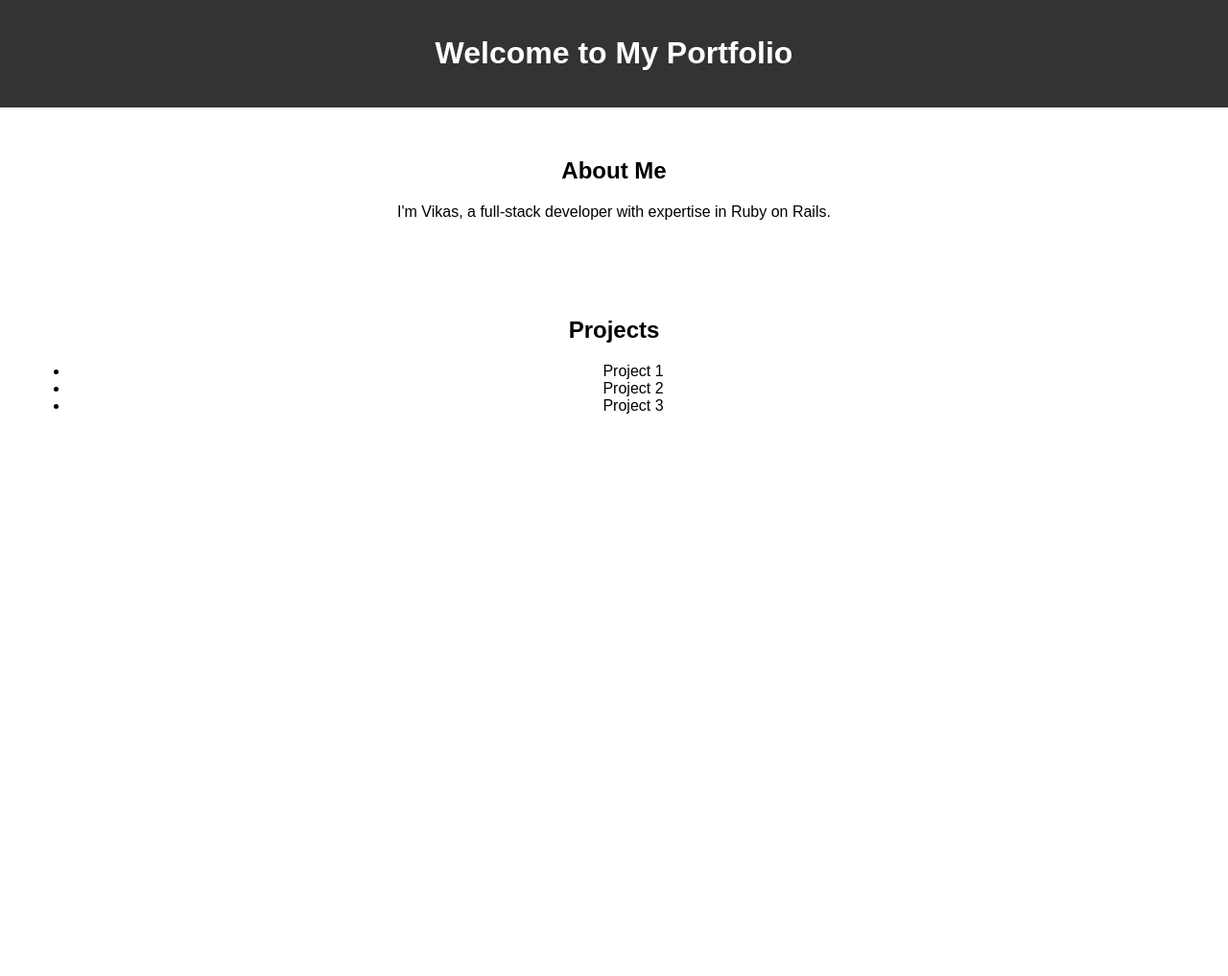
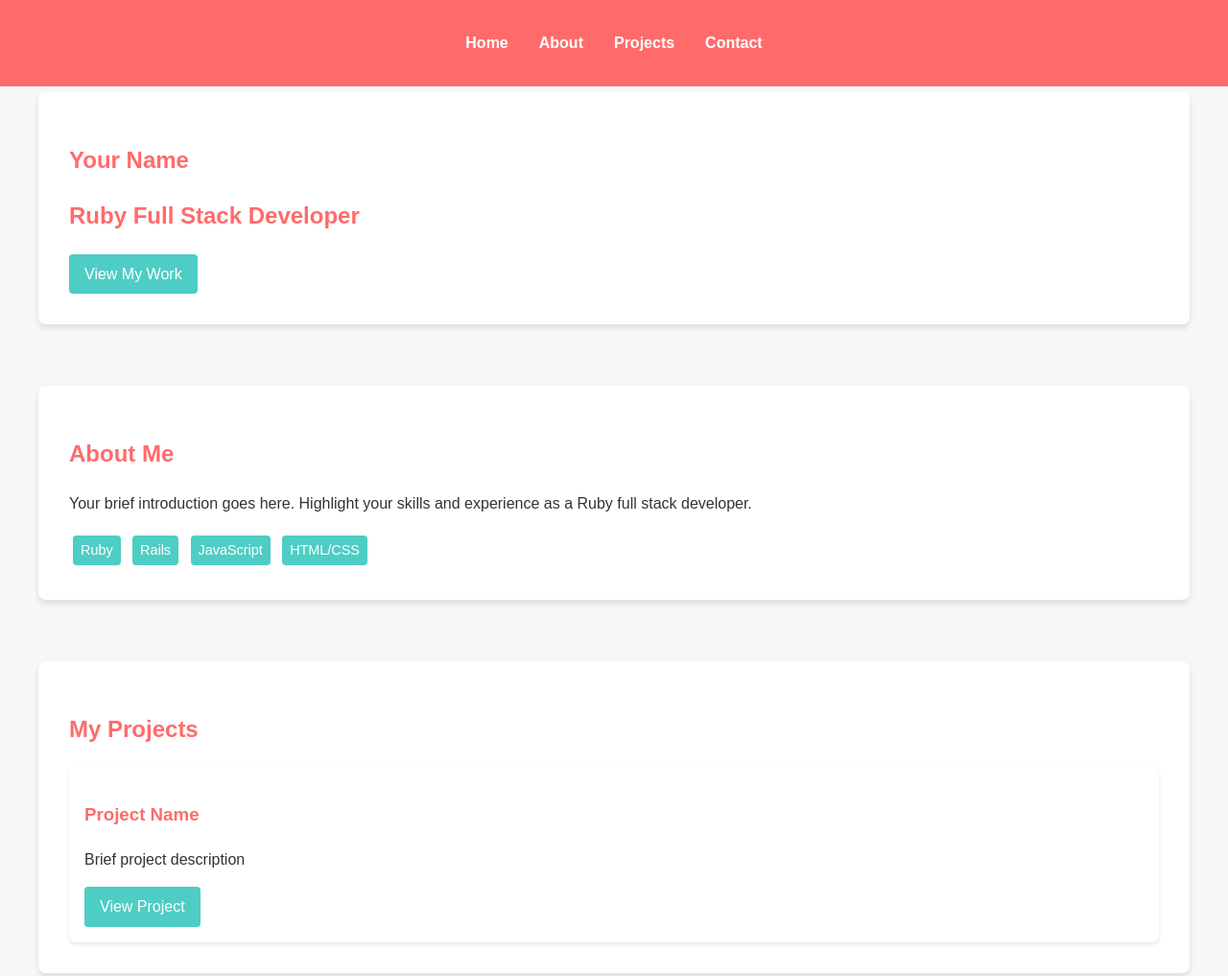
Before and after one commit to vikaskr43/vikaskr43.github.io, a plain HTML site: page index.html in a window 1280 px wide. Shown: the top 1017 px of the page at 96% size. Before the commit the page ends 800 px from the top, so only its background shows below. Drawn offline with Linux system fonts and the light colour scheme.

Commit message:
all changes

```diff
--- /dev/null
+++ b/css/styles.css
@@ -0,0 +1,149 @@
+:root {
+    --primary-color: #ff6b6b;
+    --secondary-color: #4ecdc4;
+    --bg-color: #f7f7f7;
+    --text-color: #333;
+}
+
+body {
+    font-family: 'Arial', sans-serif;
+    line-height: 1.6;
+    color: var(--text-color);
+    background-color: var(--bg-color);
+    margin: 0;
+    padding: 0;
+}
+
+header {
+    background-color: var(--primary-color);
+    padding: 1rem 0;
+    position: fixed;
+    width: 100%;
+    top: 0;
+    z-index: 1000;
+}
+
+nav ul {
+    display: flex;
+    justify-content: center;
+    list-style-type: none;
+    padding: 0;
+}
+
+nav ul li {
+    margin: 0 1rem;
+}
+
+nav ul li a {
+    color: white;
+    text-decoration: none;
+    font-weight: bold;
+    transition: color 0.3s ease;
+}
+
+nav ul li a:hover {
+    color: var(--secondary-color);
+}
+
+main {
+    max-width: 1200px;
+    margin: 0 auto;
+    padding: 2rem;
+}
+
+section {
+    margin: 4rem 0;
+    padding: 2rem;
+    background-color: white;
+    border-radius: 8px;
+    box-shadow: 0 4px 6px rgba(0, 0, 0, 0.1);
+}
+
+h1, h2, h3 {
+    color: var(--primary-color);
+}
+
+.btn {
+    display: inline-block;
+    background-color: var(--secondary-color);
+    color: white;
+    padding: 0.5rem 1rem;
+    text-decoration: none;
+    border-radius: 4px;
+    transition: background-color 0.3s ease;
+}
+
+.btn:hover {
+    background-color: var(--primary-color);
+}
+
+.skill-tag {
+    display: inline-block;
+    background-color: var(--secondary-color);
+    color: white;
+    padding: 0.25rem 0.5rem;
+    margin: 0.25rem;
+    border-radius: 4px;
+    font-size: 0.9rem;
+}
+
+.project-grid {
+    display: grid;
+    grid-template-columns: repeat(auto-fit, minmax(250px, 1fr));
+    gap: 2rem;
+}
+
+.project-card {
+    background-color: white;
+    border-radius: 8px;
+    padding: 1rem;
+    box-shadow: 0 2px 4px rgba(0, 0, 0, 0.1);
+    transition: transform 0.3s ease;
+}
+
+.project-card:hover {
+    transform: translateY(-5px);
+}
+
+#contact-form {
+    display: grid;
+    gap: 1rem;
+}
+
+#contact-form input,
+#contact-form textarea {
+    width: 100%;
+    padding: 0.5rem;
+    border: 1px solid #ddd;
+    border-radius: 4px;
+}
+
+footer {
+    background-color: var(--primary-color);
+    color: white;
+    text-align: center;
+    padding: 1rem 0;
+    margin-top: 2rem;
+}
+
+.social-links a {
+    color: white;
+    font-size: 1.5rem;
+    margin: 0 0.5rem;
+    transition: color 0.3s ease;
+}
+
+.social-links a:hover {
+    color: var(--secondary-color);
+}
+
+@media (max-width: 768px) {
+    nav ul {
+        flex-direction: column;
+        align-items: center;
+    }
+
+    nav ul li {
+        margin: 0.5rem 0;
+    }
+}
--- a/index.html
+++ b/index.html
@@ -3,39 +3,75 @@
 <head>
     <meta charset="UTF-8">
     <meta name="viewport" content="width=device-width, initial-scale=1.0">
-    <title>Vikas's Portfolio</title>
-    <style>
-        body {
-            font-family: Arial, sans-serif;
-            text-align: center;
-            margin: 0;
-            padding: 0;
-        }
-        header {
-            background-color: #333;
-            color: white;
-            padding: 1rem;
-        }
-        section {
-            padding: 2rem;
-        }
-    </style>
+    <title>Your Name - Ruby Full Stack Developer</title>
+    <link rel="stylesheet" href="css/styles.css">
+    <script src="https://cdnjs.cloudflare.com/ajax/libs/font-awesome/5.15.3/js/all.min.js"></script>
 </head>
 <body>
     <header>
-        <h1>Welcome to My Portfolio</h1>
+        <nav>
+            <ul>
+                <li><a href="#home">Home</a></li>
+                <li><a href="#about">About</a></li>
+                <li><a href="#projects">Projects</a></li>
+                <li><a href="#contact">Contact</a></li>
+            </ul>
+        </nav>
     </header>
-    <section>
-        <h2>About Me</h2>
-        <p>I'm Vikas, a full-stack developer with expertise in Ruby on Rails.</p>
-    </section>
-    <section>
-        <h2>Projects</h2>
-        <ul>
-            <li>Project 1</li>
-            <li>Project 2</li>
-            <li>Project 3</li>
-        </ul>
-    </section>
+
+    <main>
+        <section id="home">
+            <h1>Your Name</h1>
+            <h2>Ruby Full Stack Developer</h2>
+            <div class="cta">
+                <a href="#projects" class="btn">View My Work</a>
+            </div>
+        </section>
+
+        <section id="about">
+            <h2>About Me</h2>
+            <p>Your brief introduction goes here. Highlight your skills and experience as a Ruby full stack developer.</p>
+            <div class="skills">
+                <span class="skill-tag">Ruby</span>
+                <span class="skill-tag">Rails</span>
+                <span class="skill-tag">JavaScript</span>
+                <span class="skill-tag">HTML/CSS</span>
+                <!-- Add more skills as needed -->
+            </div>
+        </section>
+
+        <section id="projects">
+            <h2>My Projects</h2>
+            <div class="project-grid">
+                <!-- Repeat this structure for each project -->
+                <div class="project-card">
+                    <h3>Project Name</h3>
+                    <p>Brief project description</p>
+                    <a href="#" class="btn">View Project</a>
+                </div>
+            </div>
+        </section>
+
+        <section id="contact">
+            <h2>Get in Touch</h2>
+            <form id="contact-form">
+                <input type="text" name="name" placeholder="Your Name" required>
+                <input type="email" name="email" placeholder="Your Email" required>
+                <textarea name="message" placeholder="Your Message" required></textarea>
+                <button type="submit" class="btn">Send Message</button>
+            </form>
+        </section>
+    </main>
+
+    <footer>
+        <div class="social-links">
+            <a href="#" target="_blank"><i class="fab fa-github"></i></a>
+            <a href="#" target="_blank"><i class="fab fa-linkedin"></i></a>
+            <a href="#" target="_blank"><i class="fab fa-twitter"></i></a>
+        </div>
+        <p>&copy; 2024 Your Name. All rights reserved.</p>
+    </footer>
+
+    <script src="js/main.js"></script>
 </body>
 </html>
--- /dev/null
+++ b/js/main.js
@@ -0,0 +1,40 @@
+document.addEventListener('DOMContentLoaded', () => {
+    // Smooth scrolling for navigation links
+    document.querySelectorAll('a[href^="#"]').forEach(anchor => {
+        anchor.addEventListener('click', function (e) {
+            e.preventDefault();
+            document.querySelector(this.getAttribute('href')).scrollIntoView({
+                behavior: 'smooth'
+            });
+        });
+    });
+
+    // Form submission handling
+    const contactForm = document.getElementById('contact-form');
+    if (contactForm) {
+        contactForm.addEventListener('submit', (e) => {
+            e.preventDefault();
+            // Here you would typically send the form data to a server
+            // For now, we'll just log it to the console
+            const formData = new FormData(contactForm);
+            console.log('Form submitted with data:', Object.fromEntries(formData));
+            alert('Thank you for your message! I\'ll get back to you soon.');
+            contactForm.reset();
+        });
+    }
+
+    // Add a simple animation to project cards
+    const projectCards = document.querySelectorAll('.project-card');
+    projectCards.forEach(card => {
+        card.addEventListener('mouseenter', () => {
+            card.style.transform = 'scale(1.05)';
+        });
+        card.addEventListener('mouseleave', () => {
+            card.style.transform = 'scale(1)';
+        });
+    });
+
+    // Dynamically update copyright year
+    const currentYear = new Date().getFullYear();
+    document.querySelector('footer p').textContent = `© ${currentYear} Your Name. All rights reserved.`;
+});
```
